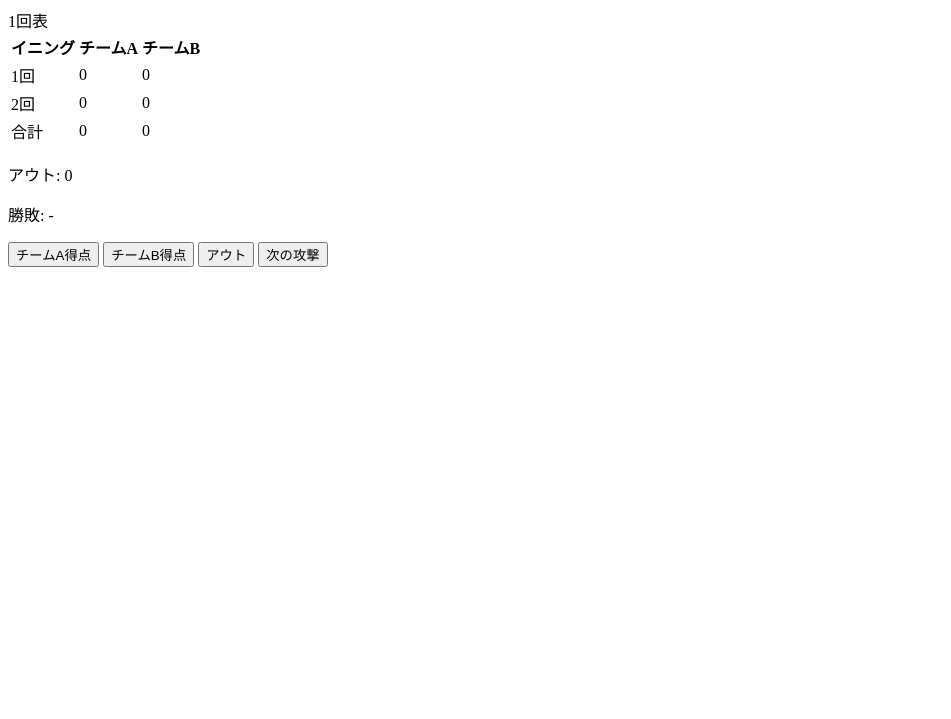
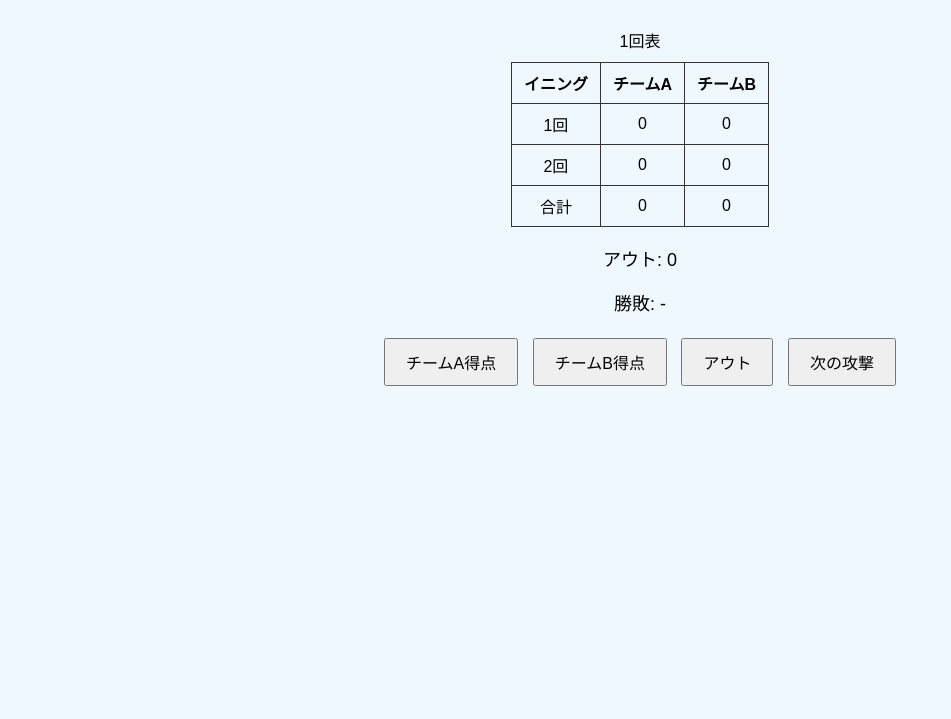
Before and after one commit to okada12402/kickbase, a plain HTML site: page index.html in a window 1280 px wide. Shown: the part 81-800 px from the top of the page, without its empty margins (0-951 px from the left). Drawn offline with Linux system fonts and the light colour scheme.

Commit message:
Refactor scoreboard styles and remove unused code

```diff
--- a/style.css
+++ b/style.css
@@ -1,57 +1,31 @@
-let inning = 1;
-let half = 'top'; // top=表, bottom=裏
-let batter = 1; // 打者番号
-let scores = { A: [0,0], B: [0,0] };
-const maxInning = 2;
-
-const scoreA1 = document.getElementById('scoreA1');
-const scoreA2 = document.getElementById('scoreA2');
-const scoreB1 = document.getElementById('scoreB1');
-const scoreB2 = document.getElementById('scoreB2');
-const totalA = document.getElementById('totalA');
-const totalB = document.getElementById('totalB');
-const batterDisplay = document.getElementById('batter');
-const inningDisplay = document.getElementById('inning');
-const winnerDisplay = document.getElementById('winner');
-
-function updateDisplay() {
-    scoreA1.textContent = scores.A[0];
-    scoreA2.textContent = scores.A[1];
-    scoreB1.textContent = scores.B[0];
-    scoreB2.textContent = scores.B[1];
-    totalA.textContent = scores.A.reduce((a,b)=>a+b,0);
-    totalB.textContent = scores.B.reduce((a,b)=>a+b,0);
-    batterDisplay.textContent = batter;
-    inningDisplay.textContent = `${inning}回${half==='top'?'表':'裏'}`;
-
-    if (inning > maxInning) {
-        const totalScoreA = scores.A.reduce((a,b)=>a+b,0);
-        const totalScoreB = scores.B.reduce((a,b)=>a+b,0);
-        if (totalScoreA > totalScoreB) winnerDisplay.textContent = 'チームA勝利';
-        else if (totalScoreB > totalScoreA) winnerDisplay.textContent = 'チームB勝利';
-        else winnerDisplay.textContent = '引き分け';
-    }
+body {
+    font-family: Arial, sans-serif;
+    text-align: center;
+    background-color: #f0f8ff;
 }
 
-document.getElementById('addScore').addEventListener('click', ()=>{
-    if (half === 'top') scores.A[inning-1]++;
-    else scores.B[inning-1]++;
-    updateDisplay();
-});
-
-document.getElementById('nextBatter').addEventListener('click', ()=>{
-    batter++;
-    // 例えば打者は1～9でループ
-    if (batter > 9) {
-        batter = 1;
-        switchHalf();
-    }
-    updateDisplay();
-});
-
-function switchHalf() {
-    half = (half==='top') ? 'bottom' : 'top';
-    if (half === 'top') inning++;
+.scoreboard {
+    display: inline-block;
+    margin-top: 20px;
 }
 
-updateDisplay();
+table {
+    border-collapse: collapse;
+    margin: 10px auto;
+}
+
+th, td {
+    border: 1px solid #333;
+    padding: 8px 12px;
+}
+
+.controls button {
+    margin: 5px;
+    padding: 10px 20px;
+    font-size: 16px;
+    cursor: pointer;
+}
+
+.status p {
+    font-size: 18px;
+}
```
